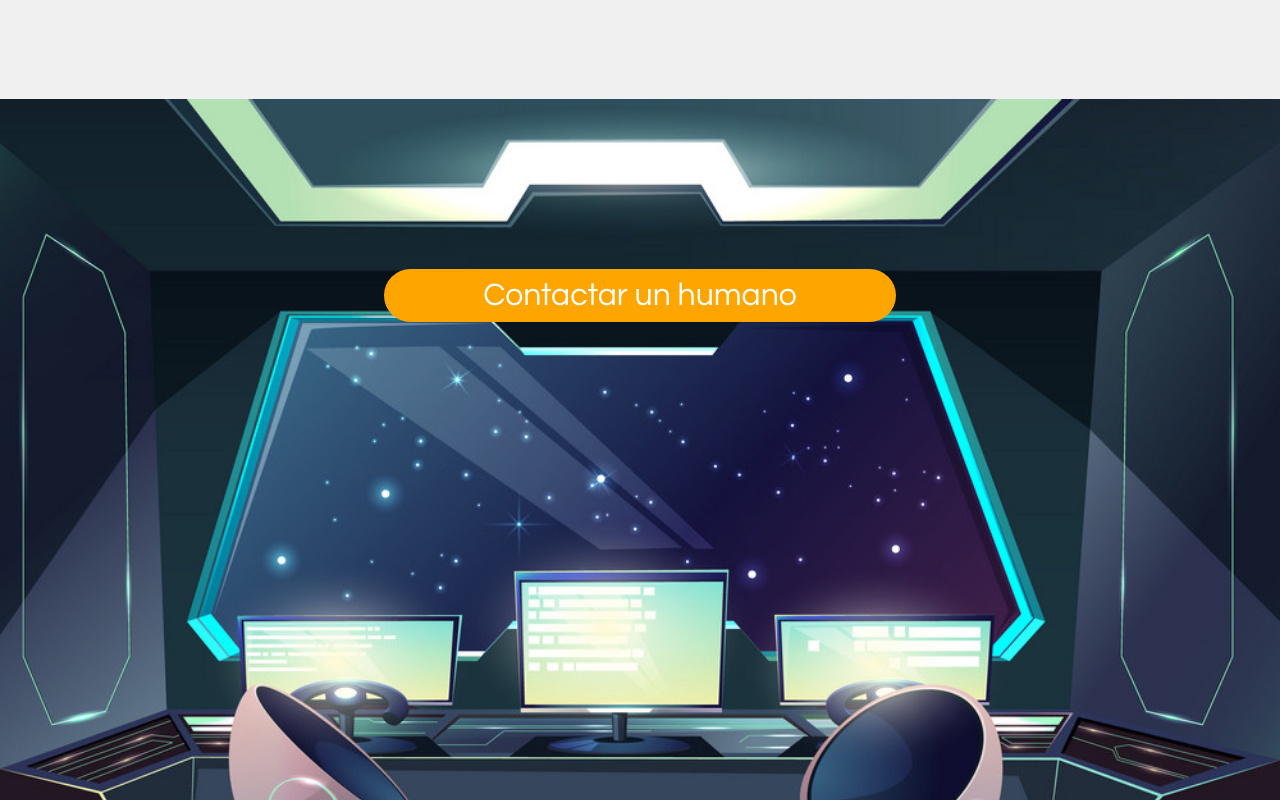
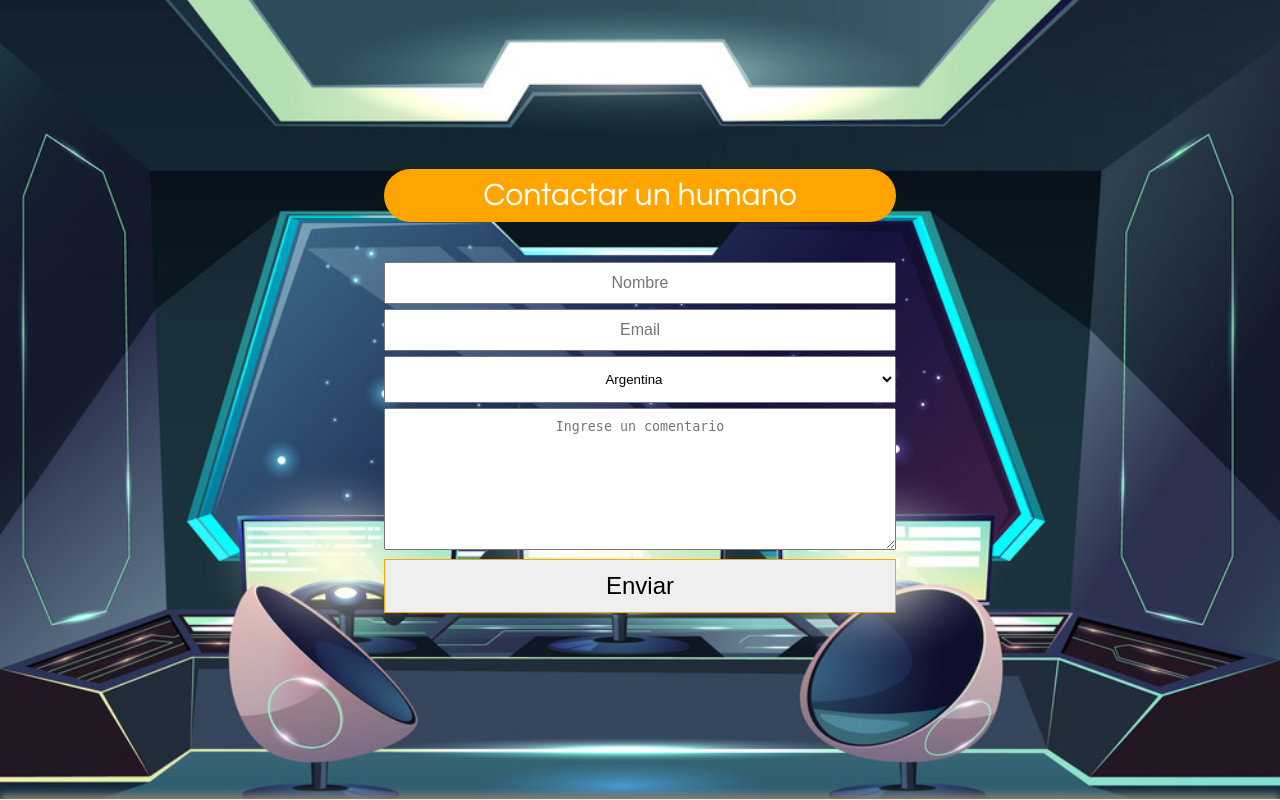
Before and after one commit to vanechan94/RECUPERATORIO-DH3, a PHP site: page / in a window 1280 px wide. Shown: the part 3543-4343 px from the top of the page. Run offline with PHP 8.4, Linux system fonts and the light colour scheme.

Commit message:
posicionamiento,arreglando errores

```diff
--- a/html/css/style.css
+++ b/html/css/style.css
@@ -39,6 +39,9 @@ nav {
   width: 100%;
   height: 100px;
   /*completar codigo entre estas lineas*/
+  position :fixed;
+  top:0;
+  z-index: 100;
 
 
 
--- a/html/index.html
+++ b/html/index.html
@@ -84,6 +84,21 @@
                   <h2 class="subtitle-contact color-white">Contactar un humano</h2>
                     <form class="" action="index.html" method="post">
                         <!-- CAMPOS DEL FORMULARIO -->
+                        <main>
+                      <form class="" action="index.html" method="post">
+                        <input id="nombre" type="text" name="nombre" value="" placeholder="Nombre">
+                        <input id="email" type="email" name="email" value="" placeholder="Email" required>
+                         <select class="" name="pais" id="pais">
+                           <option value="">Argentina</option>
+                           <option value="">Uruguay</option>
+                           <option value="">Bolivia</option>
+                           <option value="">Paraguay</option>
+                         </select>
+                        <textarea id="com" name="name" rows="8" cols="80" placeholder="Ingrese un comentario"></textarea>
+                      <button type="submit" name="button">Enviar</button>
+                      </form>
+                    </main>
+
                     </form>
                 </article>
             </section>
```
